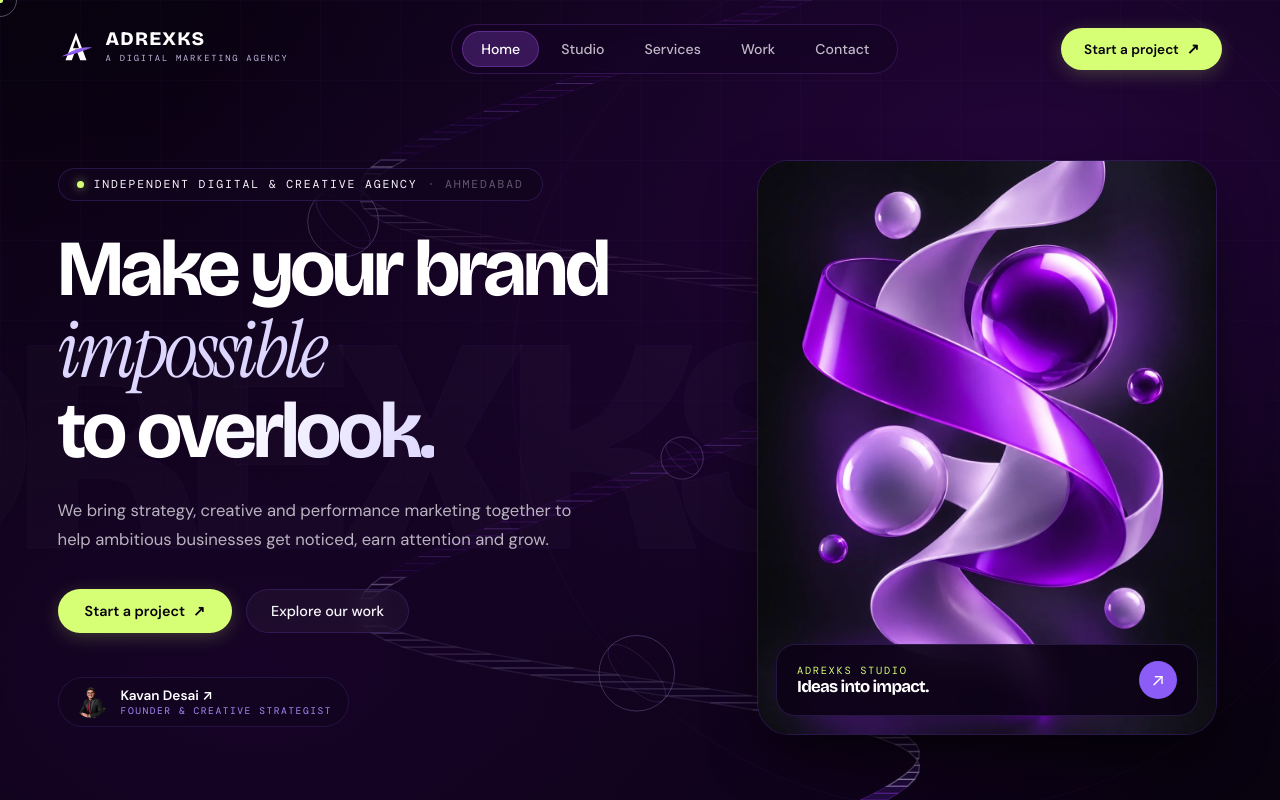
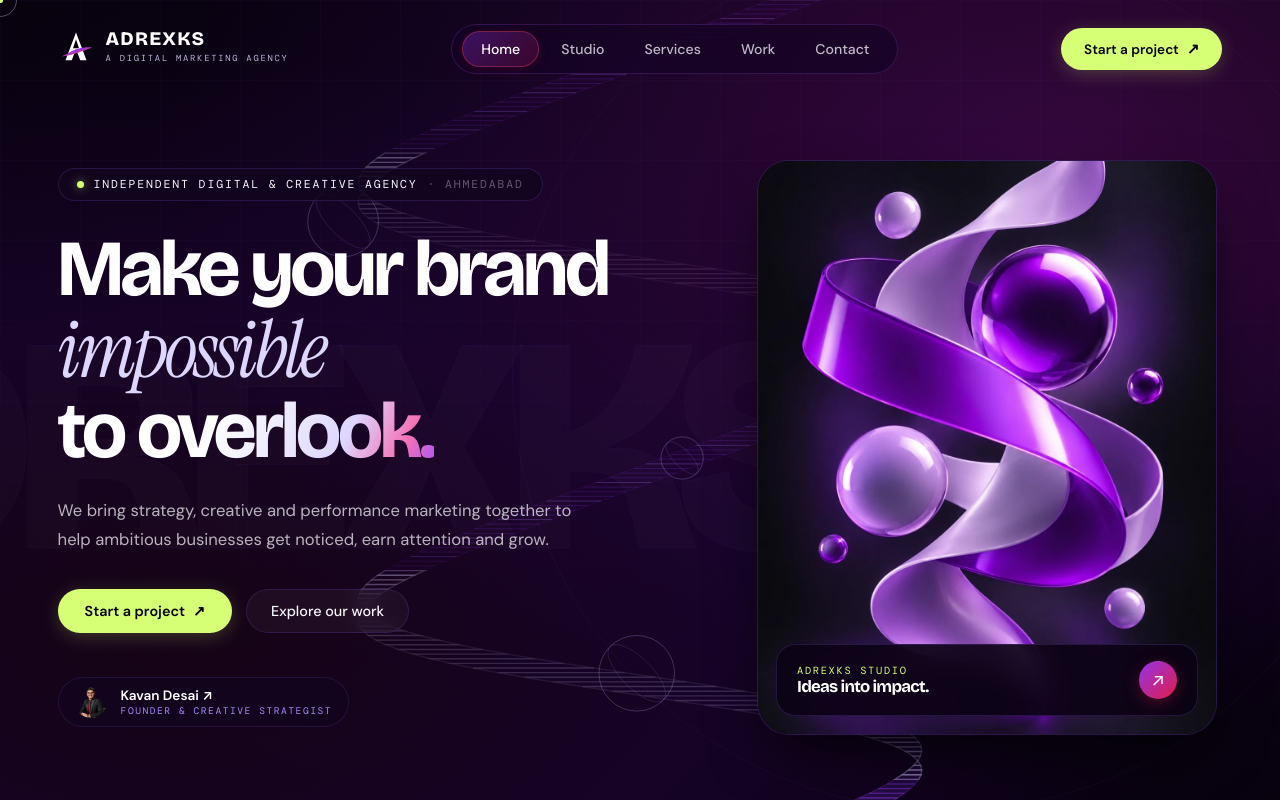
Before and after one commit to shubham25503/adreks, a React (Vite) app: page / in a window 1280 px wide. Shown: the top 800 px of the page. Built offline with nearby package versions, Linux system fonts and the light colour scheme.

Commit message:
refactor: update helix visual styling and gradient accents across components

```diff
--- a/src/components/HelicalMethod.jsx
+++ b/src/components/HelicalMethod.jsx
@@ -20,7 +20,6 @@ const NODES = [
     ],
     accent: "#a78bfa",
     accentLight: "rgba(167, 139, 250, 0.15)",
-    isAcidLime: false,
     textPosition: "right", // Helix curves LEFT, text on RIGHT
     u: 0.15,
   },
@@ -42,7 +41,6 @@ const NODES = [
     ],
     accent: "#c084fc",
     accentLight: "rgba(192, 132, 252, 0.15)",
-    isAcidLime: false,
     textPosition: "left", // Helix curves RIGHT, text on LEFT
     u: 0.40,
   },
@@ -169,10 +167,10 @@ export function HelicalMethod() {
       const d = 600; // 3D Perspective distance
 
       // Single continuous helix configuration
-      const NUM_SEGS = 240;
+      const NUM_SEGS = 320;
       const TOTAL_TURNS = 4.0; // 4 full loops down the section
-      const R_BASE = Math.min(cssW * 0.38, 420); // Wide amplitude so it curves left and right!
-      const RIBBON_W = Math.min(cssW * 0.10, 88); // Thick strips!
+      const R_BASE = Math.min(cssW * 0.36, 420); // Wide amplitude so it curves left and right!
+      const RIBBON_W = Math.min(cssW * 0.14, 130); // Thick sculptural ribbon matching 3D render!
 
       // Scroll-driven rotation: as user scrolls down, helix rotates continuously!
       const scrollRotation = scrollYRef.current * 0.0022;
@@ -258,7 +256,6 @@ export function HelicalMethod() {
           p: { x: cx + x * scale, y: y, scale },
           r: sph.r * scale,
           z: zRot,
-          isAcidLime: sph.isAcidLime,
         });
       });
 
@@ -300,32 +297,33 @@ export function HelicalMethod() {
           const depthAlpha = Math.max(0.2, Math.min(0.95, (item.z + 500) / 1000));
 
           if (isFront) {
-            // Front side: Thick glossy metallic purple exterior (identical & consistent throughout)
+            // Front side: Pure glossy metallic purple exterior (identical & consistent throughout)
             const grad = ctx.createLinearGradient(item.p0.x, item.p0.y, item.p2.x, item.p2.y);
-            grad.addColorStop(0, "#7c3aed");
-            grad.addColorStop(0.35, "#a855f7");
-            grad.addColorStop(0.7, "#c084fc");
-            grad.addColorStop(1, "#581c87");
+            grad.addColorStop(0, "#4a0e8f");
+            grad.addColorStop(0.25, "#7c3aed");
+            grad.addColorStop(0.55, "#a855f7");
+            grad.addColorStop(0.78, "#c084fc");
+            grad.addColorStop(1, "#3b0764");
             ctx.fillStyle = grad;
           } else {
             // Back/inside side: Silky silver-lavender satin interior
             const grad = ctx.createLinearGradient(item.p0.x, item.p0.y, item.p2.x, item.p2.y);
-            grad.addColorStop(0, `rgba(221, 214, 254, ${0.85 * depthAlpha})`);
-            grad.addColorStop(0.5, `rgba(196, 181, 253, ${0.75 * depthAlpha})`);
-            grad.addColorStop(1, `rgba(109, 40, 217, ${0.65 * depthAlpha})`);
+            grad.addColorStop(0, `rgba(237, 233, 254, ${0.9 * depthAlpha})`);
+            grad.addColorStop(0.5, `rgba(216, 180, 254, ${0.78 * depthAlpha})`);
+            grad.addColorStop(1, `rgba(139, 92, 246, ${0.65 * depthAlpha})`);
             ctx.fillStyle = grad;
           }
 
           ctx.fill();
 
-          // Highlight outer spine edge
+          // Highlight outer spine edge with crisp specular shine
           ctx.strokeStyle = isFront
-            ? `rgba(243, 232, 255, ${0.35 * depthAlpha})`
-            : "rgba(139, 92, 246, 0.12)";
-          ctx.lineWidth = isFront ? 1.5 : 0.8;
+            ? `rgba(255, 255, 255, ${0.45 * depthAlpha})`
+            : "rgba(168, 85, 247, 0.15)";
+          ctx.lineWidth = isFront ? 1.6 : 0.8;
           ctx.stroke();
         } else if (item.type === "sphere") {
-          // Draw metallic chrome purple spheres (identical throughout)
+          // Draw metallic chrome purple spheres (identical throughout, matching 3D render)
           const rad = Math.max(6, item.r);
           const grad = ctx.createRadialGradient(
             item.p.x - rad * 0.35,
@@ -337,17 +335,17 @@ export function HelicalMethod() {
           );
 
           grad.addColorStop(0, "#ffffff");
-          grad.addColorStop(0.25, "#ede9fe");
+          grad.addColorStop(0.22, "#ede9fe");
           grad.addColorStop(0.55, "#a855f7");
           grad.addColorStop(0.85, "#6b21a8");
-          grad.addColorStop(1, "#120224");
+          grad.addColorStop(1, "#1e0836");
 
           ctx.beginPath();
           ctx.arc(item.p.x, item.p.y, rad, 0, Math.PI * 2);
           ctx.fillStyle = grad;
           ctx.fill();
 
-          ctx.strokeStyle = "rgba(233, 213, 255, 0.45)";
+          ctx.strokeStyle = "rgba(233, 213, 255, 0.5)";
           ctx.lineWidth = 1;
           ctx.stroke();
         } else if (item.type === "node") {
@@ -540,9 +538,7 @@ function NodeContentCard({ node }) {
         background: "rgba(14, 3, 26, 0.78)",
         backdropFilter: "blur(20px)",
         WebkitBackdropFilter: "blur(20px)",
-        border: node.isAcidLime
-          ? "1px solid rgba(214, 255, 117, 0.35)"
-          : "1px solid rgba(139, 92, 246, 0.24)",
+        border: "1px solid rgba(139, 92, 246, 0.24)",
         borderRadius: "2.2rem",
         padding: "clamp(28px, 4vw, 44px)",
         boxShadow: "0 30px 80px -20px rgba(0, 0, 0, 0.9)",
@@ -558,7 +554,7 @@ function NodeContentCard({ node }) {
           padding: "6px 14px",
           borderRadius: "9999px",
           background: node.accentLight,
-          border: `1px solid ${node.isAcidLime ? "rgba(214, 255, 117, 0.35)" : "rgba(168, 85, 247, 0.25)"}`,
+          border: "1px solid rgba(168, 85, 247, 0.25)",
           marginBottom: "18px",
         }}
       >
@@ -567,16 +563,14 @@ function NodeContentCard({ node }) {
             width: "7px",
             height: "7px",
             borderRadius: "50%",
-            background: node.isAcidLime ? "var(--acid-lime)" : "var(--brand-bright)",
-            boxShadow: node.isAcidLime
-              ? "0 0 10px rgba(214, 255, 117, 0.8)"
-              : "0 0 10px rgba(168, 85, 247, 0.8)",
+            background: "var(--brand-bright)",
+            boxShadow: "0 0 10px rgba(168, 85, 247, 0.8)",
           }}
         />
         <span
           className="label-mono font-mono"
           style={{
-            color: node.isAcidLime ? "var(--acid-lime)" : "var(--paper)",
+            color: "var(--paper)",
             fontWeight: 600,
             fontSize: "0.72rem",
           }}
@@ -599,7 +593,7 @@ function NodeContentCard({ node }) {
         {node.acronym}:{" "}
         <span
           style={{
-            color: node.isAcidLime ? "var(--acid-lime)" : "var(--lavender)",
+            color: "var(--lavender)",
             fontWeight: 400,
             fontFamily: "'Instrument Serif', Georgia, serif",
             fontStyle: "italic",
@@ -625,7 +619,7 @@ function NodeContentCard({ node }) {
       <p
         style={{
           fontSize: "0.98rem",
-          color: node.isAcidLime ? "var(--acid-lime)" : "var(--lavender)",
+          color: "var(--lavender)",
           fontWeight: 600,
           marginBottom: "10px",
         }}
@@ -647,9 +641,7 @@ function NodeContentCard({ node }) {
       <div
         style={{
           background: "rgba(10, 2, 18, 0.6)",
-          border: node.isAcidLime
-            ? "1px solid rgba(214, 255, 117, 0.22)"
-            : "1px solid rgba(139, 92, 246, 0.16)",
+          border: "1px solid rgba(139, 92, 246, 0.16)",
           borderRadius: "1.2rem",
           padding: "18px 22px",
           display: "grid",
@@ -672,7 +664,7 @@ function NodeContentCard({ node }) {
           >
             <span
               style={{
-                color: node.isAcidLime ? "var(--acid-lime)" : "var(--brand-bright)",
+                color: "var(--brand-bright)",
                 fontSize: "0.95rem",
                 fontWeight: 700,
                 lineHeight: 1.1,
--- a/src/components/Hero.jsx
+++ b/src/components/Hero.jsx
@@ -333,7 +333,8 @@ export function Hero() {
                       width: "38px",
                       height: "38px",
                       borderRadius: "50%",
-                      background: "var(--brand)",
+                      background: "linear-gradient(135deg, #9333ea 0%, #e11d48 100%)",
+                      boxShadow: "0 4px 18px -2px rgba(225, 29, 72, 0.4)",
                       display: "grid",
                       placeItems: "center",
                       color: "#fff",
--- a/src/components/HeroWireframeHelix.jsx
+++ b/src/components/HeroWireframeHelix.jsx
@@ -77,10 +77,10 @@ export function HeroWireframeHelix() {
       const d = 600;
 
       // Same mathematical curve parameters as the solid helix below
-      const NUM_SEGS = 120;
+      const NUM_SEGS = 180;
       const TOTAL_TURNS = 2.0; // Winding down through Hero
-      const R_BASE = Math.min(width * 0.38, 420);
-      const RIBBON_W = Math.min(width * 0.10, 88);
+      const R_BASE = Math.min(width * 0.36, 420);
+      const RIBBON_W = Math.min(width * 0.14, 130);
 
       // Scroll-driven rotation (identical speed & direction as HelicalMethod)
       const scrollRotation = scrollYRef.current * 0.0022;
--- a/src/components/Navbar.jsx
+++ b/src/components/Navbar.jsx
@@ -89,8 +89,9 @@ export function Navbar() {
                 }}
                 activeStyle={{
                   color: "#ffffff",
-                  background: "rgba(168, 85, 247, 0.25)",
-                  border: "1px solid rgba(168, 85, 247, 0.35)",
+                  background: "linear-gradient(135deg, rgba(147, 51, 234, 0.32) 0%, rgba(225, 29, 72, 0.18) 100%)",
+                  border: "1px solid rgba(244, 63, 94, 0.35)",
+                  boxShadow: "0 2px 14px -3px rgba(225, 29, 72, 0.22)",
                 }}
               >
                 {link.label}
--- a/src/components/Primitives.jsx
+++ b/src/components/Primitives.jsx
@@ -35,8 +35,10 @@ export function AdrexksLogo({ size = 32, showText = true, subtitle = "A DIGITAL
       >
         <defs>
           <linearGradient id="swoosh-grad" x1="0%" y1="0%" x2="100%" y2="100%">
-            <stop offset="0%" stopColor="#a78bfa" />
-            <stop offset="100%" stopColor="#6d28d9" />
+            <stop offset="0%" stopColor="#c084fc" />
+            <stop offset="38%" stopColor="#9333ea" />
+            <stop offset="68%" stopColor="#f43f5e" />
+            <stop offset="100%" stopColor="#7c3aed" />
           </linearGradient>
         </defs>
 
@@ -236,7 +238,7 @@ export function SectionLabel({ index, children, className = "" }) {
         style={{
           width: "32px",
           height: "1px",
-          background: "rgba(139, 92, 246, 0.3)",
+          background: "linear-gradient(to right, rgba(244, 63, 94, 0.55), rgba(168, 85, 247, 0.25))",
         }}
       />
       <span>{children}</span>
--- a/src/styles.css
+++ b/src/styles.css
@@ -117,7 +117,7 @@ body.preloader-active {
 }
 
 .glow-brand {
-  background: radial-gradient(closest-side, rgba(109, 40, 217, 0.18), transparent);
+  background: radial-gradient(closest-side, rgba(190, 24, 93, 0.14), rgba(109, 40, 217, 0.18), transparent);
   filter: blur(80px);
   pointer-events: none;
 }
@@ -129,20 +129,21 @@ body.preloader-active {
 }
 
 .purple-gradient-bg {
-  background: radial-gradient(ellipse at 80% 20%, #220538 0%, transparent 60%),
-              radial-gradient(ellipse at 20% 80%, #170327 0%, transparent 65%),
+  background: radial-gradient(ellipse at 85% 18%, rgba(190, 18, 60, 0.11) 0%, transparent 45%),
+              radial-gradient(ellipse at 80% 20%, #24063c 0%, transparent 60%),
+              radial-gradient(ellipse at 15% 75%, rgba(159, 18, 57, 0.08) 0%, #160326 35%, transparent 65%),
               radial-gradient(ellipse at 50% 50%, #0d0218 0%, #08020f 100%);
 }
 
 .text-gradient-purple {
-  background: linear-gradient(115deg, #ffffff 40%, #ddd6fe 100%);
+  background: linear-gradient(115deg, #ffffff 40%, #ddd6fe 75%, #f472b6 90%, #a855f7 100%);
   -webkit-background-clip: text;
   background-clip: text;
   color: transparent;
 }
 
 .text-gradient-brand {
-  background: linear-gradient(110deg, #ffffff, var(--lavender) 70%, var(--brand-bright));
+  background: linear-gradient(110deg, #ffffff 30%, var(--lavender) 65%, #f43f5e 88%, var(--brand-bright) 100%);
   -webkit-background-clip: text;
   background-clip: text;
   color: transparent;
@@ -155,7 +156,7 @@ body.preloader-active {
   left: 0;
   right: 0;
   height: 2.5px;
-  background: linear-gradient(to right, #6d28d9, #8b5cf6, var(--acid-lime));
+  background: linear-gradient(to right, #6d28d9, #9333ea, #e11d48 55%, #c084fc 80%, var(--acid-lime));
   transform-origin: left;
   transform: scaleX(0);
   z-index: 9999;
@@ -296,7 +297,7 @@ html[data-ready] .hero-fade {
   position: absolute;
   inset: -1px;
   border-radius: inherit;
-  background: radial-gradient(380px circle at var(--mx) var(--my), rgba(139, 92, 246, 0.1), transparent 65%);
+  background: radial-gradient(380px circle at var(--mx) var(--my), rgba(168, 85, 247, 0.12), rgba(225, 29, 72, 0.08), transparent 65%);
   opacity: 0;
   transition: opacity 0.4s ease;
   z-index: 0;
```
